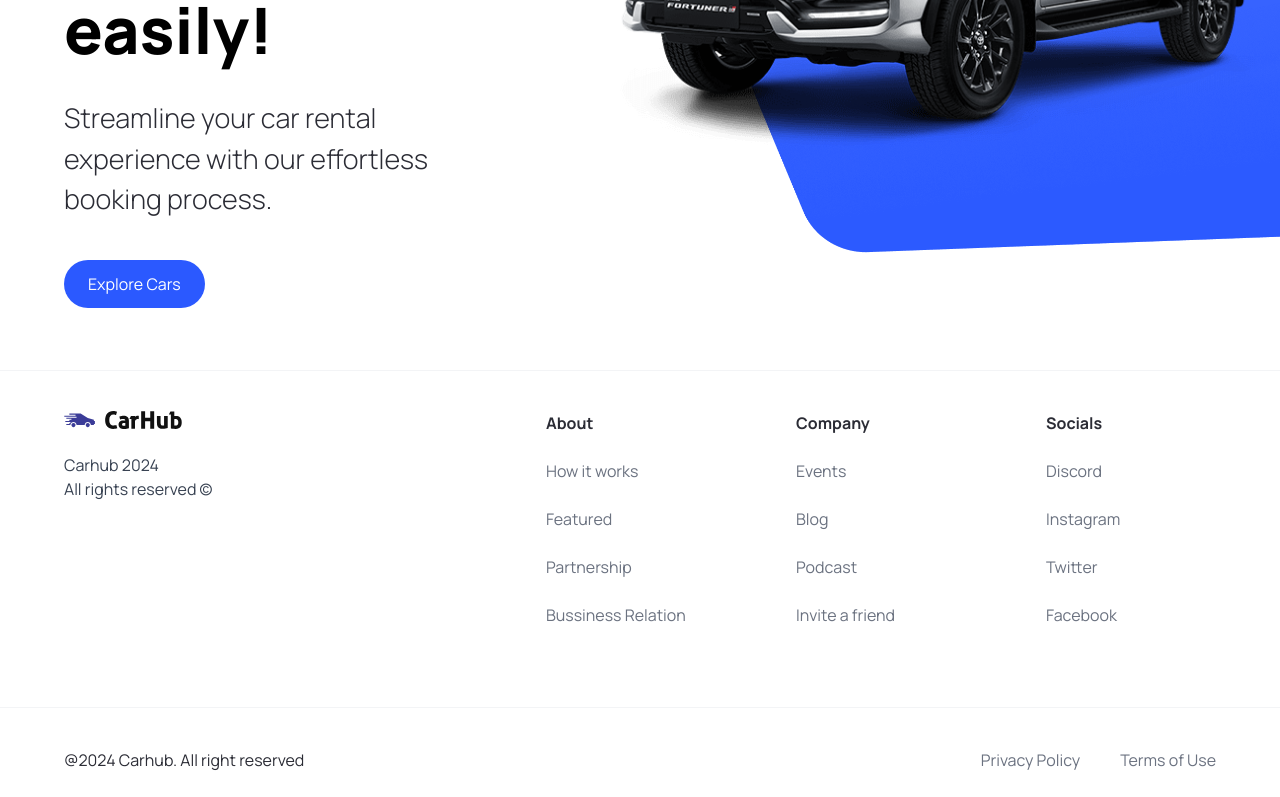
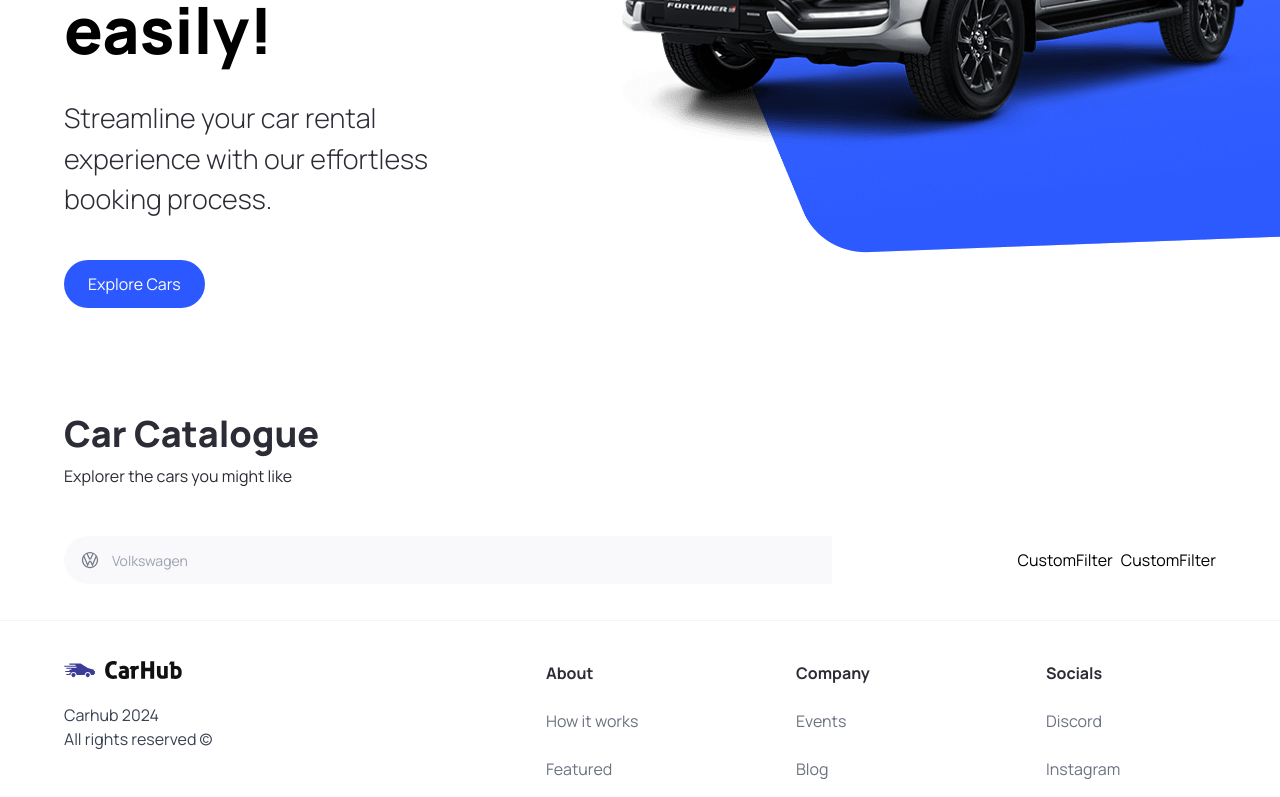
Before and after one commit to selkisamet/car-showcase, a Next.js app: page / in a window 1280 px wide. Shown: the part 450-1247 px from the top of the page. Built offline with nearby package versions, Linux system fonts and the light colour scheme.

Commit message:
searchbar complete

```diff
--- /dev/null
+++ b/app/components/CustomFilter.tsx
@@ -0,0 +1,9 @@
+import React from "react";
+
+const CustomFilter = () => {
+    return (
+        <div>CustomFilter</div>
+    )
+}
+
+export default CustomFilter;
--- /dev/null
+++ b/app/components/SearchBar.tsx
@@ -0,0 +1,20 @@
+"use client";
+
+import React, { useState } from "react";
+import { SearchManufacturer } from "./";
+
+const SearchBar = () => {
+    const [manufacturer, setManufacturer] = useState("");
+
+    const handleSearch = () => { }
+
+    return (
+        <form className="searchbar" onSubmit={handleSearch}>
+            <div className="searchbar__item">
+                <SearchManufacturer manufacturer={manufacturer} setManufacturer={setManufacturer} />
+            </div>
+        </form>
+    )
+}
+
+export default SearchBar;
--- /dev/null
+++ b/app/components/SearchManufacturer.tsx
@@ -0,0 +1,61 @@
+"use client"
+
+import React, { Fragment, useState } from "react";
+import { SearchManufacturerProps } from "../types";
+import { Combobox, Transition } from "@headlessui/react";
+import Image from "next/image";
+import { manufacturers } from "@/constant";
+
+const SearchManufacturer = ({ manufacturer, setManufacturer }: SearchManufacturerProps) => {
+    const [query, setQuery] = useState("");
+
+    const filteredManufacturers = query === "" ? manufacturers : manufacturers.filter((item) => (item.toLowerCase().replace(/\s+/g, "").includes(query.toLowerCase().replace(/\s+/g, ""))));
+
+    return (
+        <div className="search-manufacturer">
+            <Combobox value={manufacturer} onChange={setManufacturer}>
+                <div className="relative w-full">
+                    <Combobox.Button className="absolute top-[14px]">
+                        <Image src="/car-logo.svg" className="ml-4" alt="Car Logo" height={20} width={20} />
+                    </Combobox.Button>
+
+                    <Combobox.Input className="search-manufacturer__input" placeholder="Volkswagen" displayValue={(manufacturer: string) => manufacturer} onChange={(e) => { setQuery(e.target.value) }} />
+
+                    <Transition as={Fragment} leave="transition ease-in duration-100" leaveFrom="opacity-100" leaveTo="opacity-0" afterLeave={() => setQuery("")}>
+                        <Combobox.Options>
+                            {
+                                filteredManufacturers.length === 0 && query !== "" ? (
+                                    <div className="relative cursor-default select-none px-4 py-2 text-red-500">
+                                        Nothing found. "{query}"
+                                    </div>) : (
+                                    filteredManufacturers.map((item) => (
+                                        <Combobox.Option key={item} className={({ active }) => `relative search-manufacturer__option ${active ? "bg-primary-blue text-white" : "text-gray-900"}`} value={item}>
+                                            {({ selected, active }) => (
+                                                <>
+                                                    <span
+                                                        className={`block truncate ${selected ? 'font-medium' : 'font-normal'
+                                                            }`}
+                                                    >
+                                                        {item}
+                                                    </span>
+                                                    {selected ? (
+                                                        <span
+                                                            className={`absolute inset-y-0 left-0 flex items-center pl-3 ${active ? 'text-white' : 'text-teal-600'
+                                                                }`}
+                                                        >
+                                                        </span>
+                                                    ) : null}
+                                                </>
+                                            )}
+                                        </Combobox.Option>))
+                                )
+                            }
+                        </Combobox.Options>
+                    </Transition>
+                </div>
+            </Combobox>
+        </div>
+    )
+}
+
+export default SearchManufacturer;
--- a/app/components/index.tsx
+++ b/app/components/index.tsx
@@ -2,5 +2,8 @@
 import CustomButton from "./CustomButton";
 import Navbar from "./Navbar";
 import Footer from "./Footer";
+import SearchBar from "./SearchBar";
+import CustomFilter from "./CustomFilter";
+import SearchManufacturer from "./SearchManufacturer";
 
-export { Hero, CustomButton, Navbar, Footer };
+export { Hero, CustomButton, Navbar, Footer, SearchBar, CustomFilter, SearchManufacturer };
--- a/app/globals.css
+++ b/app/globals.css
@@ -35,6 +35,7 @@
 .custom-btn {
   @apply flex flex-row relative justify-center items-center py-3 px-6 outline-none;
 }
+
 /* END: General styles */
 
 /* START: Hero styles */
@@ -61,6 +62,7 @@
 .hero__image-overlay {
   @apply absolute xl:-top-24 xl:-right-1/2 -right-1/4 bg-hero-bg bg-repeat-round -z-10 w-full xl:h-screen h-[590px] overflow-hidden;
 }
+
 /* END: Hero styles */
 
 /* START: Home styles */
@@ -84,6 +86,7 @@
 .home__error-container {
   @apply mt-16 flex justify-center items-center flex-col gap-2;
 }
+
 /* END: Home styles */
 
 /* START: Car Card styles */
@@ -130,6 +133,7 @@
 .car-card__btn-container {
   @apply hidden group-hover:flex absolute bottom-0 w-full z-10;
 }
+
 /* END: Car Card styles */
 
 /* START: Car Details styles */
@@ -144,6 +148,7 @@
 .car-details__main-image {
   @apply relative w-full h-40 bg-pattern bg-cover bg-center rounded-lg;
 }
+
 /* END: Car Details styles */
 
 /* START: Custom Filter styles */
@@ -154,11 +159,12 @@
 .custom-filter__options {
   @apply absolute mt-1 max-h-60 w-full overflow-auto rounded-md bg-white py-1 text-base shadow-lg ring-1 ring-black ring-opacity-5 focus:outline-none sm:text-sm;
 }
+
 /* END: Custom Filter styles */
 
 /* START: Footer styles */
 .footer {
-  @apply flex flex-col text-black-100  mt-5 border-t border-gray-100;
+  @apply flex flex-col text-black-100 mt-5 border-t border-gray-100;
 }
 
 .footer__links-container {
@@ -184,6 +190,7 @@
 .footer__copyrights-link {
   @apply flex-1 flex sm:justify-end justify-center max-sm:mt-4 gap-10;
 }
+
 /* END: Footer styles */
 
 /* START: searchbar styles */
@@ -198,6 +205,7 @@
 .searchbar__input {
   @apply w-full h-[48px] pl-12 p-4 bg-light-white rounded-r-full max-sm:rounded-full outline-none cursor-pointer text-sm;
 }
+
 /* END: searchbar styles */
 
 /* START: search manufacturer styles */
@@ -214,6 +222,7 @@
 }
 
 .search-manufacturer__option {
-  @apply cursor-default select-none py-2 pl-10 pr-4;
+  @apply cursor-default select-none py-2 pl-10 pr-4 hover:cursor-pointer;
 }
+
 /* END: search manufacturer styles */
--- a/app/page.tsx
+++ b/app/page.tsx
@@ -1,11 +1,26 @@
-import { Hero } from "./components";
-
+import { Hero, SearchBar, CustomFilter } from "./components";
 
 
 export default function Home() {
   return (
     <main className="overflow-hidden">
       <Hero />
+
+      <div className="mt-12 padding-x padding-y max-width" id="discover">
+        <div className="home__text-container">
+          <h1 className="text-4xl font-extrabold">Car Catalogue</h1>
+          <p>Explorer the cars you might like</p>
+        </div>
+
+        <div className="home__filters">
+          <SearchBar />
+
+          <div className="home__filter-container">
+            <CustomFilter title="fuel" />
+            <CustomFilter title="year" />
+          </div>
+        </div>
+      </div>
     </main>
   );
 }
--- a/app/types/index.ts
+++ b/app/types/index.ts
@@ -6,3 +6,8 @@
     handleClick?: MouseEventHandler<HTMLButtonElement>;
     btnType?: "button" | "submit";
 }
+
+export interface SearchManufacturerProps {
+    manufacturer: string;
+    setManufacturer: (manufacturer: string) => void;
+}
```
Also changed, not shown: package.json (+5 -4 lines), 1 other file (tests, documents, lock files or other folders).
